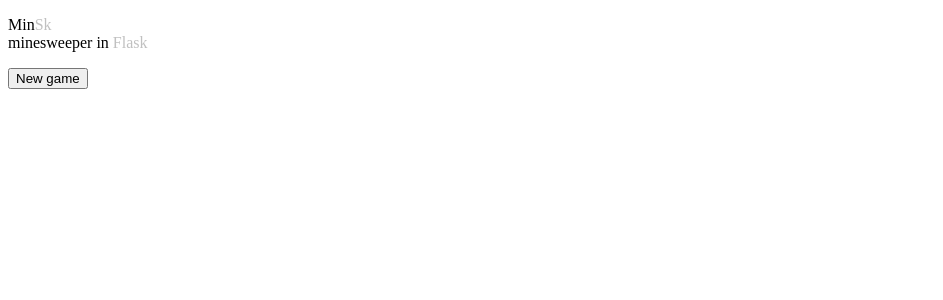
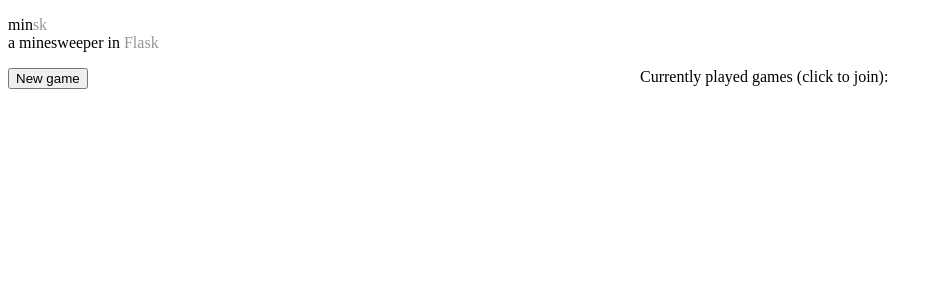
Before and after one commit to bartwroblewski/minsk, a Flask app: page / in a window 1280 px wide. Shown: the top 300 px of the page, without its empty margins (0-943 px from the left). Run offline with Flask 2, Linux system fonts and the light colour scheme; some libraries are stand-ins or nearby versions.

Commit message:
Current game h highlighting

```diff
--- a/minesweeper.py
+++ b/minesweeper.py
@@ -89,7 +89,7 @@ class Game:
     def reveal_cell_area(self, cell):
         if not cell.flagged:
             if cell.mined:
-                self.end_status = 'lost'
+                self.end_status = 'You stepped on a mine!'
                 self.reveal_all_cells()
             else:
                 cell.hidden = False
@@ -119,7 +119,7 @@ class Game:
 
     def check_score(self):
         if self.score == self.settings.n_mines:
-            self.end_status = 'won'
+            self.end_status = 'You win!'
             self.reveal_all_cells()
 
     def check_completion(self):
--- a/templates/index.html
+++ b/templates/index.html
@@ -4,11 +4,15 @@
 			<script src="//cdnjs.cloudflare.com/ajax/libs/socket.io/2.2.0/socket.io.js" integrity="sha256-yr4fRk/GU1ehYJPAs8P4JlTgu0Hdsp4ZKrx8bDEDC3I=" crossorigin="anonymous"></script>
             <style>
                 .silver_text {
-                    color: silver;
+                    color: rgb(150, 150, 150);
                 }
 
                 .grey {
                     background: grey;
+                }
+
+                .green_text {
+                    color: green;
                 }
 
                 #board {
@@ -28,19 +32,30 @@
                     display: flex;
                 }
 
+                #controls {
+                    display: flex;
+                    width: 70%;
+                    justify-content: space-between;
+                    margin-bottom: 10px;
+                }
+
+                #end_status {
+                    color: red;
+                }
+
                 #board_container {
                     width: 50%;
                 }
 
                 #current_games_list {
-                    width: 100%;
+                    width: 50%;
                 }
             </style>
         </head>
         <body>
             <p id="header">
-                Min<span class="silver_text">Sk</span><br>
-                minesweeper in <span class="silver_text">Flask</span>
+                min<span class="silver_text">sk</span><br>
+                a minesweeper in <span class="silver_text">Flask</span>
             </p>
             <div id="board_and_list">
                 <div id="board_container">
@@ -50,7 +65,10 @@
                     </div>
                     <table id="board"></table>
                 </div>
-                <ul id="current_games_list"></ul>
+                <div>
+                    Currently played games (click to join):
+                    <ul id="current_games_list"></ul>
+                </div>
             </div>
         </body>
         <script>
@@ -93,16 +111,21 @@
                 })
             }
 
-            refreshGamesList(current_games) {
+            refreshGamesList(current_games, game_id) {
                 console.log('REFRESHiNG GAMES LIST', current_games)
                 this.current_games_list.innerHTML = ''
 
                 current_games.forEach(game => {
                     let li = document.createElement('li')
                     li.id = game.id
+                    if (game.id === game_id) {
+                        li.style.color = 'green'
+                    } else {
+                        li.style.color = ''
+                    }
                     li.textContent = `
-                        Completed in: ${game.completion}%,
-                        expires in: ${game.secs_to_expire},
+                        Game completed in: ${game.completion}%,
+                        expires in: ${game.secs_to_expire} seconds;
                     `
                     this.current_games_list.appendChild(li)
                 })
@@ -169,7 +192,8 @@
 				})
 
 				this.socket.on('games_list_refreshed', (response) => {
-					this.view.refreshGamesList(response['games_list'])
+                    console.log('model id', this.model.id)
+					this.view.refreshGamesList(response['games_list'], this.model.game_id)
 				})
 
 				this.socket.on('game_switched', response => {
```
